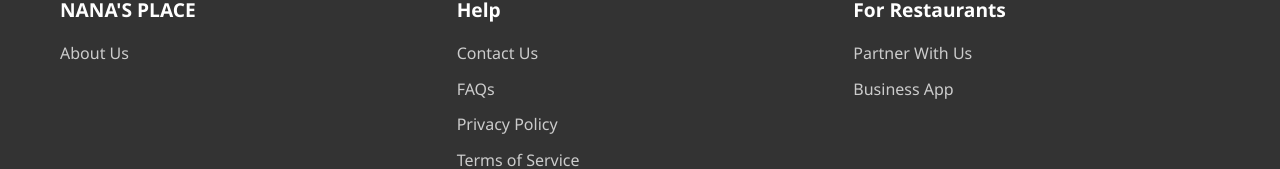
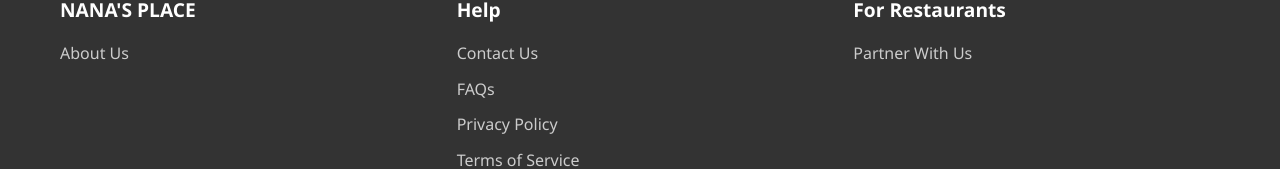
Before and after one commit to annetnyabuto/NANA_PLACE, a React (Vite) app: page / in a window 1280 px wide. Shown: the part 2010-2179 px from the top of the page. Built offline with nearby package versions, Linux system fonts and the light colour scheme.

Commit message:
footer debugging

```diff
--- a/src/components/footer.jsx
+++ b/src/components/footer.jsx
@@ -28,7 +28,6 @@ function Footer() {
             <h3>For Restaurants</h3>
             <ul>
               <li><a href="#">Partner With Us</a></li>
-              <li><a href="#">Business App</a></li>
             </ul>
           </div>
 
```
